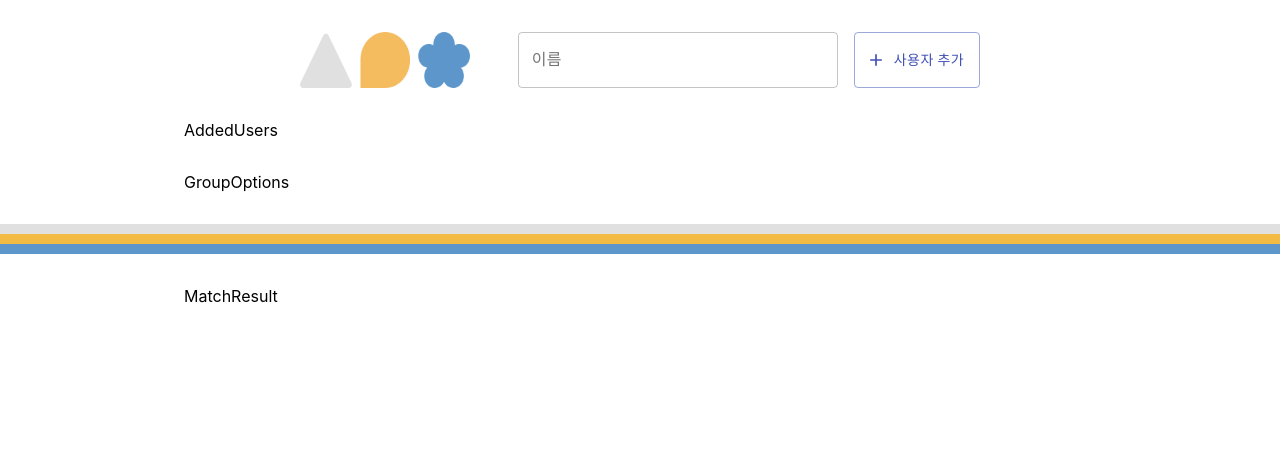
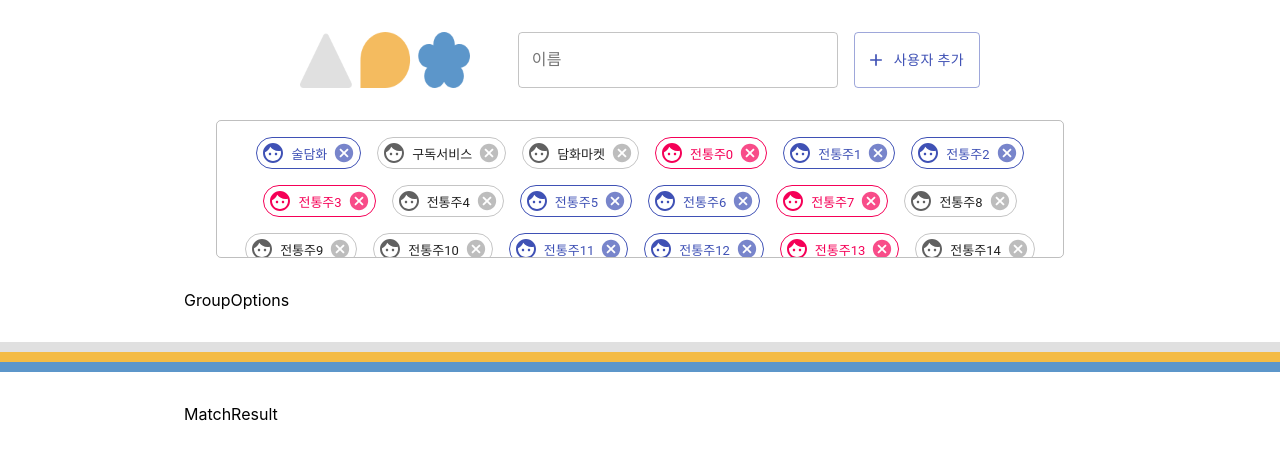
Before and after one commit to hubiwibe/sooldamhwa-fullstack-frontend, a React (Create React App) app: page / in a window 1280 px wide. Shown: the top 460 px of the page. Built offline with nearby package versions, Linux system fonts and the light colour scheme.

Commit message:
💄 AddedUsers

```diff
--- a/src/components/AddedUsers.tsx
+++ b/src/components/AddedUsers.tsx
@@ -1,7 +1,63 @@
-import React, { memo } from 'react';
+import { Box, Chip } from '@material-ui/core';
+import { Face } from '@material-ui/icons';
+import { useCallback } from 'react';
+import { memo, useState } from 'react';
 
-const AddedUsers = memo(() => {
-  return <div>AddedUsers</div>;
+type User = {
+  name: string;
+};
+
+const initialUsers = [
+  { name: '술담화' },
+  { name: '구독서비스' },
+  { name: '담화마켓' },
+];
+
+for (let i = 0; i < 30; i++) {
+  initialUsers.push({ name: `전통주${i}` });
+}
+
+const AddedUsers: React.FC = memo(() => {
+  const [users, setUsers] = useState<User[]>(initialUsers);
+
+  const randomColor = useCallback(() => {
+    const random = Math.floor(Math.random() * 3);
+    return random > 0 ? (random === 1 ? 'primary' : 'secondary') : 'default';
+  }, []);
+
+  const handleDelete = useCallback(
+    (name: string) => {
+      setUsers(users.filter(user => user.name !== name));
+    },
+    [users]
+  );
+
+  return (
+    <Box
+      display='flex'
+      flexWrap='wrap'
+      maxHeight='15vh'
+      overflow='auto'
+      ml={4}
+      mr={4}
+      p={1}
+      border='1px solid rgba(0,0,0,0.25)'
+      borderRadius={5}
+      justifyContent='center'
+    >
+      {users.map(user => (
+        <Box key={user.name} m={1}>
+          <Chip
+            icon={<Face />}
+            label={user.name}
+            variant='outlined'
+            color={randomColor()}
+            onDelete={() => handleDelete(user.name)}
+          />
+        </Box>
+      ))}
+    </Box>
+  );
 });
 
 export default AddedUsers;
```
